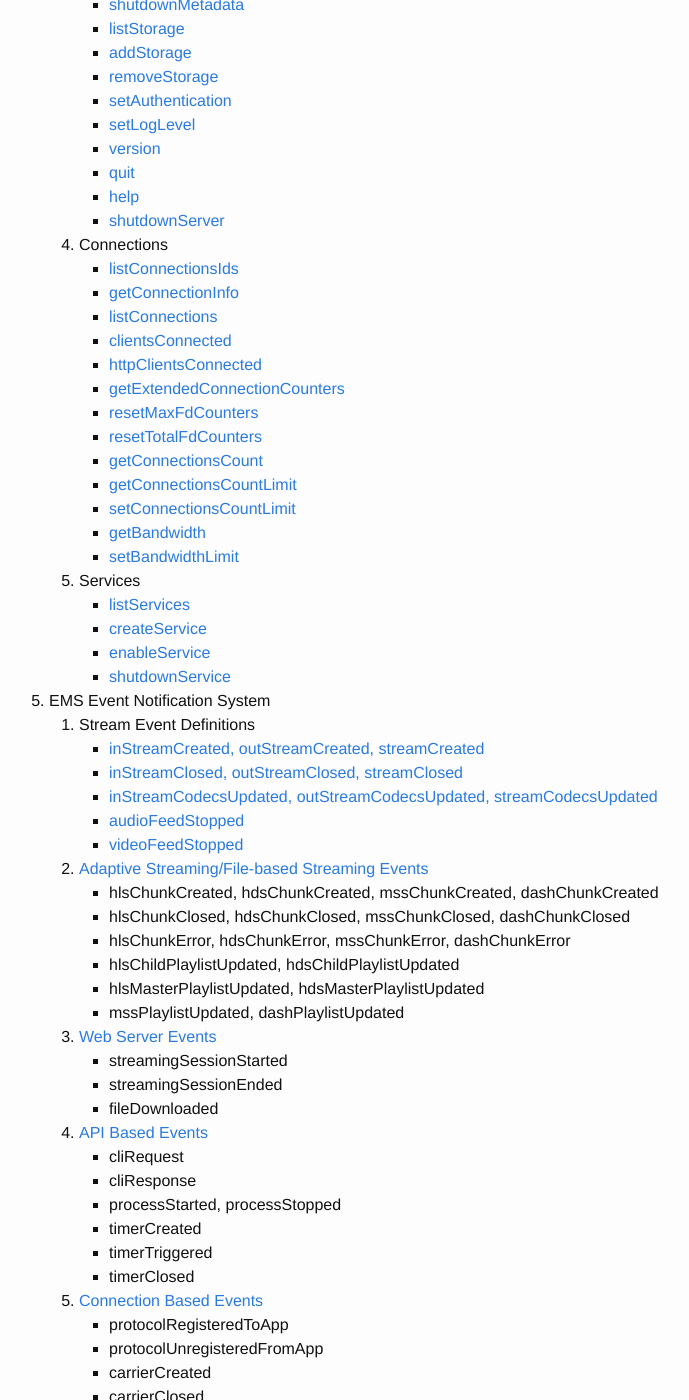
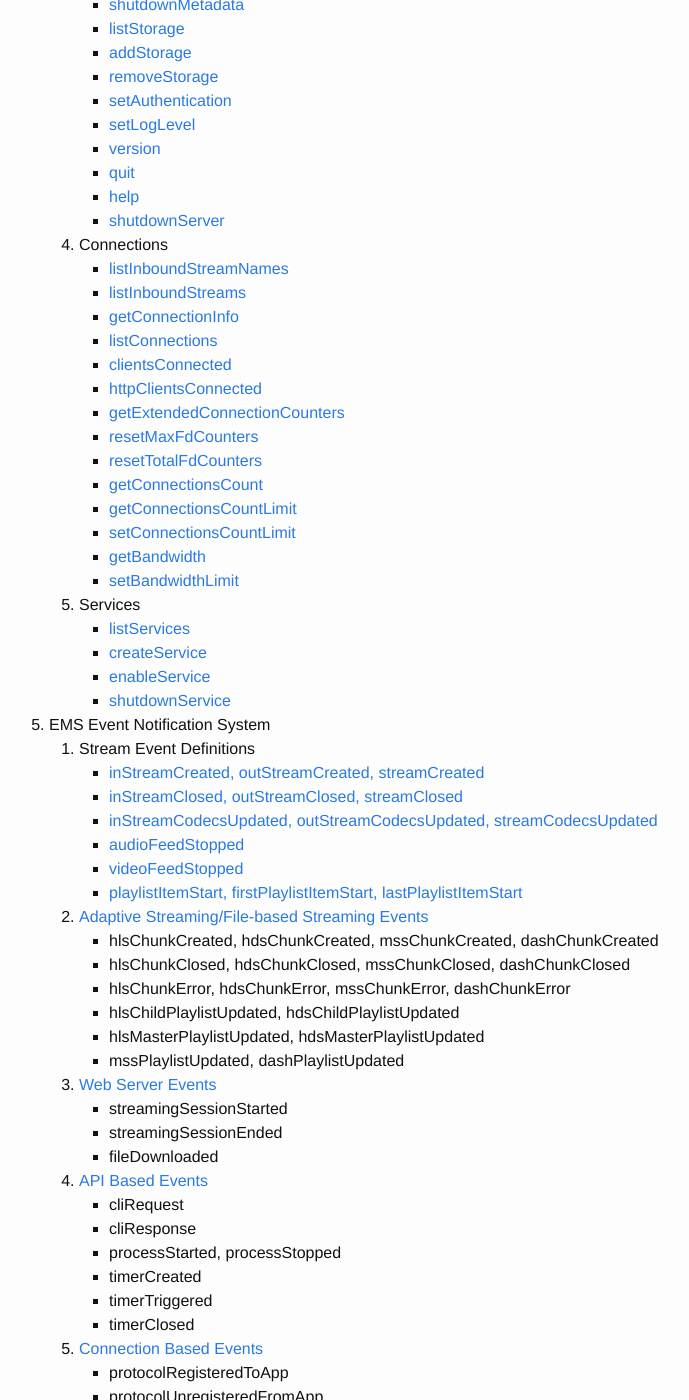
Before and after one commit to EvoStream/ems_api_definition, a Jekyll site: the page built from _posts/2016-01-01-index.md, in a window 1280 px wide and 1400 px high, scrolled down 1653 px. Shown: the whole window, without its empty margins (251-940 px from the left). Built offline with Jekyll 4.4.1, drawn with Linux system fonts in a browser that asks for light colours.

Commit message:
added API for Bug #1508
-listInboundStreamNames
-listInboundStreams
-playlistItemStart, firstPlaylistItemStart, lastPlaylistItemStart

```diff
--- a/_posts/2016-01-01-index.md
+++ b/_posts/2016-01-01-index.md
@@ -76,7 +76,8 @@ permalink: table_of_contents
       - [help]({{site.url}}{{site.baseurl}}/help)
       - [shutdownServer]({{site.url}}{{site.baseurl}}/shutdownserver)
    4. Connections
-      - [listConnectionsIds]({{site.url}}{{site.baseurl}}/listconnectionsids)
+      - [listInboundStreamNames]({{site.url}}{{site.baseurl}}/listinboundstreanames)
+      - [listInboundStreams]({{site.url}}{{site.baseurl}}/listinboundstreams)
       - [getConnectionInfo]({{site.url}}{{site.baseurl}}/getconnectioninfo)
       - [listConnections]({{site.url}}{{site.baseurl}}/listconnections)
       - [clientsConnected]({{site.url}}{{site.baseurl}}/clientsconnected)
@@ -101,6 +102,7 @@ permalink: table_of_contents
       - [inStreamCodecsUpdated, outStreamCodecsUpdated, streamCodecsUpdated]({{site.url}}{{site.baseurl}}/codecs_updated)
       - [audioFeedStopped]({{site.url}}{{site.baseurl}}/audiofeedstopped)
       - [videoFeedStopped]({{site.url}}{{site.baseurl}}/videofeedstopped)
+      - [playlistItemStart, firstPlaylistItemStart, lastPlaylistItemStart]({{site.url}}{{site.baseurl}}/playlistitemstart_firstplaylistitemstart_lastplaylistitemstart)
    2. [Adaptive Streaming/File-based Streaming Events]({{site.url}}{{site.baseurl}}/adaptive_streaming)
       - hlsChunkCreated, hdsChunkCreated, mssChunkCreated, dashChunkCreated
       - hlsChunkClosed, hdsChunkClosed, mssChunkClosed, dashChunkClosed
```
